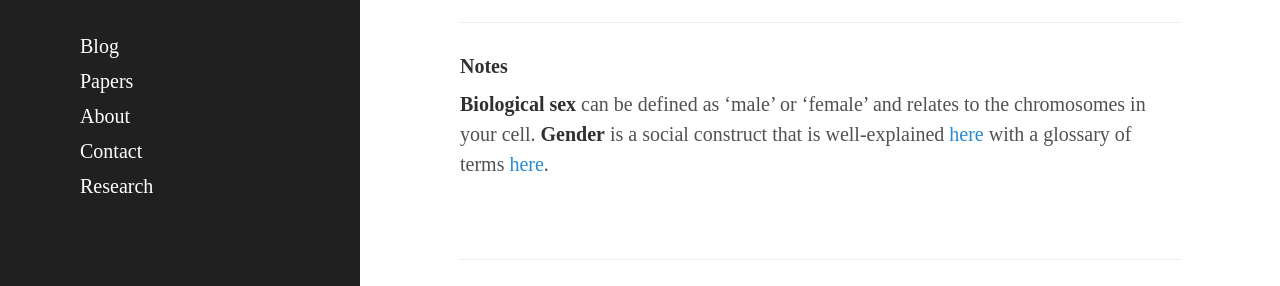
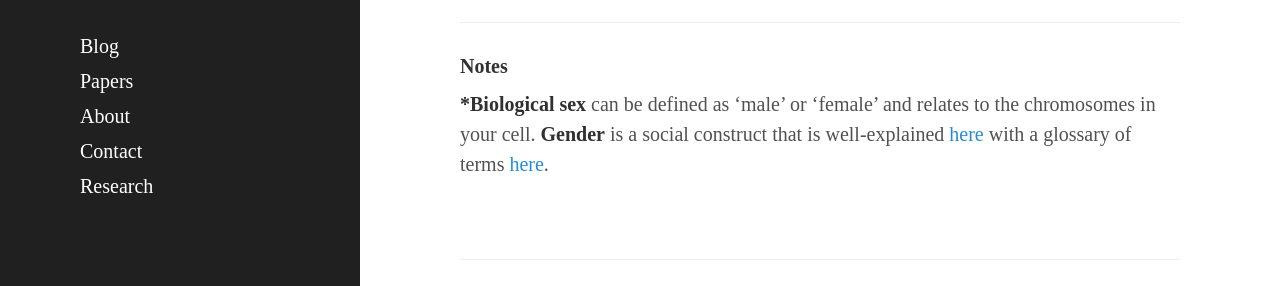
Before and after one commit to ShanEllis/ShanEllis.github.io, a Jekyll site: the page built from _posts/2017-12-07-KaggleGender.md, in a window 1280 px wide and 900 px high, scrolled down 8786 px. Shown: the part 279-565 px from the top of the window. Built offline with Jekyll 4.4.1, drawn with Linux system fonts in a browser that asks for light colours; comment, search, counter and statistics services are not loaded.

Commit message:
update note

```diff
--- a/_posts/2017-12-07-KaggleGender.md
+++ b/_posts/2017-12-07-KaggleGender.md
@@ -205,4 +205,4 @@ The good news is that individuals across the gender spectrum are now able to mor
 
 ----
 #### Notes
-**Biological sex** can be defined as 'male' or 'female' and relates to the chromosomes in your cell. **Gender** is a social construct that is well-explained [here](https://www.nationalgeographic.com/magazine/2017/01/how-science-helps-us-understand-gender-identity/) with a glossary of terms [here](https://www.nationalgeographic.com/magazine/2017/01/explore-gender-glossary-terminology/).
+***Biological sex** can be defined as 'male' or 'female' and relates to the chromosomes in your cell. **Gender** is a social construct that is well-explained [here](https://www.nationalgeographic.com/magazine/2017/01/how-science-helps-us-understand-gender-identity/) with a glossary of terms [here](https://www.nationalgeographic.com/magazine/2017/01/explore-gender-glossary-terminology/).
```
